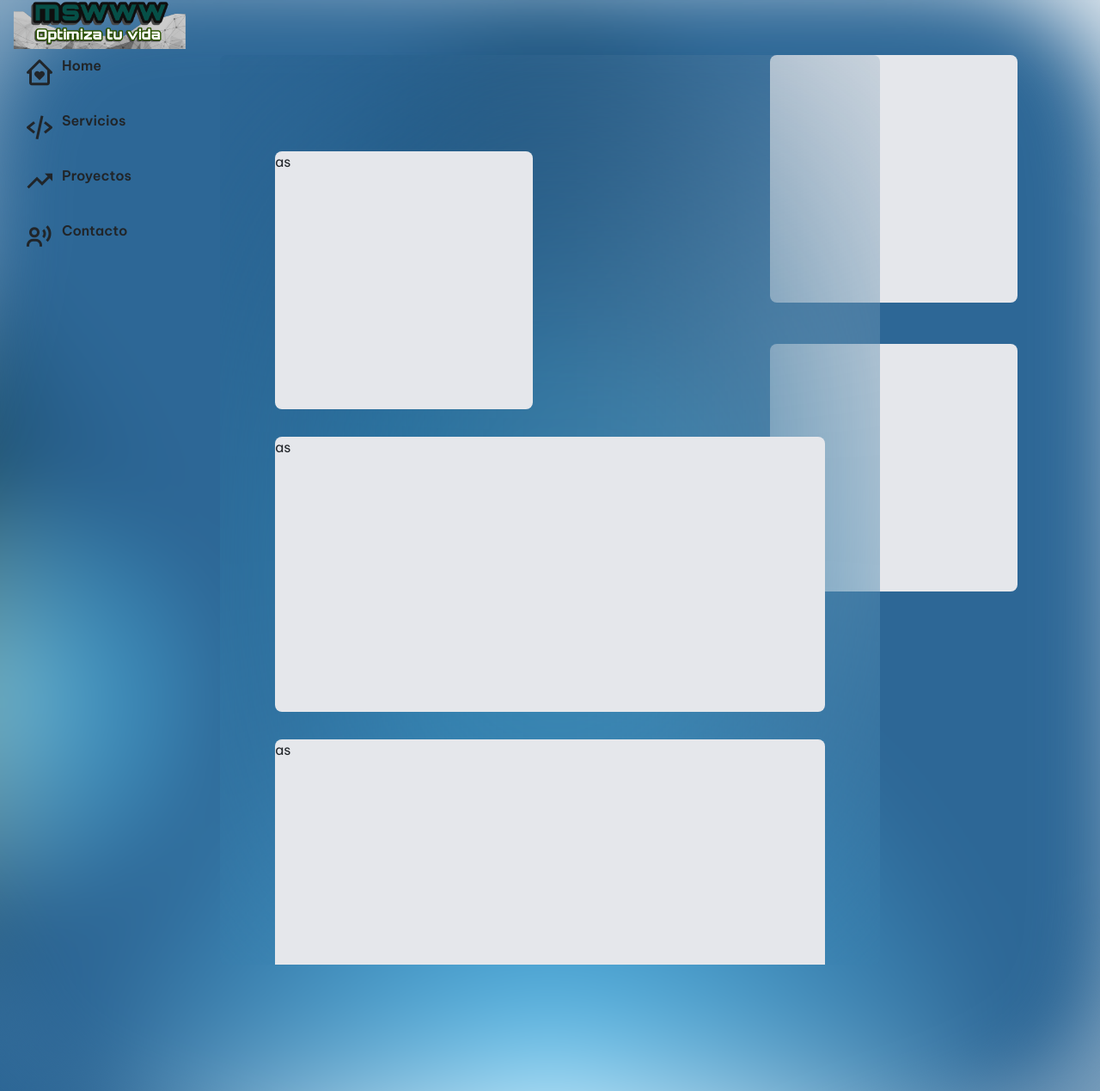
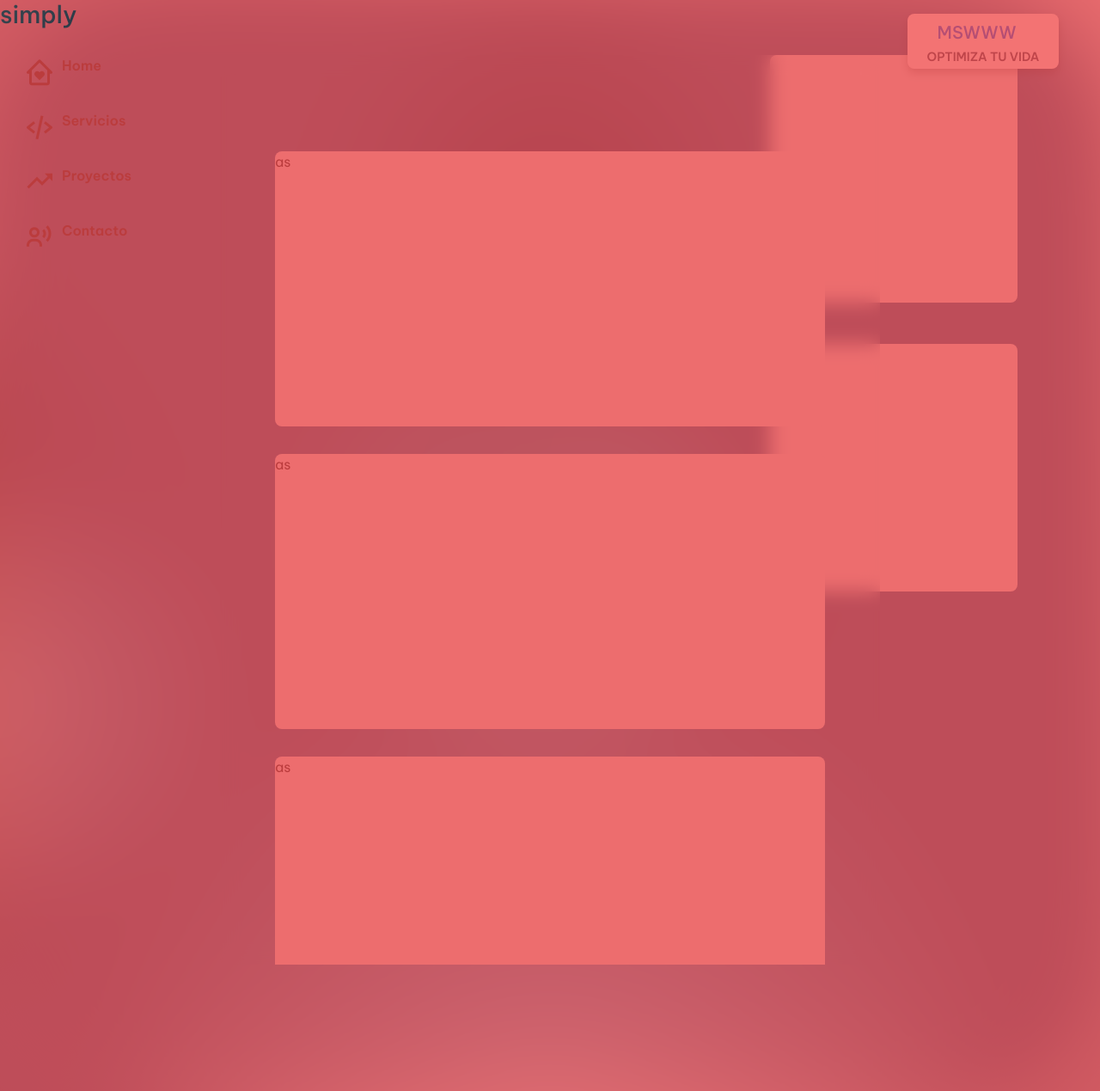
Before and after one commit to RodolfoRM123/mswww, a Django app: page / in a window 1280 px wide. Shown: the whole page at 86% size. Run offline with Django 5.2, Linux system fonts and the light colour scheme.

Commit message:
Animacion 2.0

```diff
--- a/home/templates/index.html
+++ b/home/templates/index.html
@@ -6,8 +6,12 @@
 
 
 {% block content %}
-<div class="fixed top-16 left-64 h-5/6 w-3/5 rounded-lg backdrop-opacity-10 backdrop-invert flex justify-center  "
-    style="backdrop-filter: blur(180.8px);" id="scroll_b">
+
+
+{% include "logo_index.html" %}
+
+<div class="fixed top-16 left-64 h-5/6 w-3/5 rounded-lg backdrop-opacity-10 backdrop-invert flex justify-center  no-scrollbar"
+    style="backdrop-filter: blur(10.8px);" id="scroll_b">
     <div class="grid grid-cols-1 gap-8 w-10/12">
         <div class="overflow-hidden rounded-lg w-full mt-28 h-80 bg-gray-200" id="miDiv">as</div>
         <div class="overflow-hidden rounded-lg w-full h-80 bg-gray-200">as</div>
@@ -15,36 +19,7 @@
     </div>
 </div>
 <script>
-    const contenedor = document.getElementById('scroll_b');
-    const miDiv = document.getElementById('miDiv');
 
-// Recuperar tamaño guardado del localStorage o usar tamaño original
-let tamañoOriginal = 300; // Tamaño original
-let tamañoActual = parseInt(localStorage.getItem('tamañoDiv')) || tamañoOriginal; // Tamaño actual
-
-// Establecer tamaño inicial
-miDiv.style.width = tamañoActual + 'px';
-miDiv.style.height = tamañoActual + 'px';
-
-contenedor.addEventListener('scroll', () => {
-  const scrollTop = contenedor.scrollTop;
-
-  if (scrollTop > 0) {
-    // Incrementar el tamaño cuando se baja
-    tamañoActual = tamañoOriginal + scrollTop;
-    miDiv.style.width = tamañoActual + 'px';
-    miDiv.style.height = tamañoActual + 'px';
-  } else {
-    // Regresar al tamaño original cuando se sube
-    tamañoActual = tamañoOriginal;
-    miDiv.style.width = tamañoOriginal + 'px';
-    miDiv.style.height = tamañoOriginal + 'px';
-  }
-
-  // Guardar el tamaño actual en localStorage
-  localStorage.setItem('tamañoDiv', tamañoActual);
-  console.log(`Tamaño del div: ${tamañoActual}px`);
-});
 </script>
 
 
--- a/static/css/leftside.css
+++ b/static/css/leftside.css
@@ -483,49 +483,6 @@
 }
 
 
-  .box {
-    /*animation: anime 3s cubic-bezier(0.16, 1, 0.3, 1) 1s infinite alternate;*/
-  }
-
-  @keyframes anime {
-    0% {
-      width: 60px;
-      height: 60px;
-      background: #f0f0f0;
-      box-shadow:  0 0 0 #cccccc,
-                   0 0 0 #ffffff,
-                    10px 10px 10px #cccccc inset,
-                    -10px -10px 10px #ffffff inset;
-    }
-    25% {
-      width: 60px;
-      height: 60px;
-      background: #f8f8f8;
-      box-shadow:  10px 10px 10px #cccccc,
-                   10px 10px 10px #ffffff,
-                   0 0 0 #cccccc inset,
-                   0 0 0 #ffffff inset;
-    }
-    50% {
-      width: 60px;
-      height: 240px;
-      background: #f8f8f8;
-      box-shadow:  10px 10px 10px #cccccc,
-                   10px 10px 10px #ffffff,
-                   0 0 0 #cccccc inset,
-                   0 0 0 #ffffff inset;
-    }
-    100% {
-      width: 480px;
-      height: 240px;
-      background: #fafafa;
-      box-shadow:  40px 40px 40px #cccccc,
-                   0 0 0 #ffffff,
-                   0 0 0 #cccccc inset,
-                   2px 2px 2px #ffffff inset;
-    }}
-
-
   /* Ocultar la barra de scroll */
   .no-scrollbar::-webkit-scrollbar {
     display: none; /* Para navegadores basados en WebKit como Chrome, Safari */
@@ -543,3 +500,57 @@
 #scroll_b{
     overflow-y: auto;
 }
+
+
+
+
+.logo-container ul li {
+  box-shadow: 0px 5px 10px rgba(0, 0, 0, 0.25);
+  align-items: center;
+  justify-content: center;
+}
+.logo-container ul li a{
+text-decoration:none !important;
+display: inline-block;
+}
+.logo-2 h2 {
+  margin-left: 12px;
+  line-height:1;
+}
+.logo-2 p {
+  color: #34495e;
+  font-weight: 600;
+  text-decoration:none !important;
+}
+
+
+
+#target {
+  display: flex;
+  width: 300px;
+  text-align: left;
+  animation: color 30s alternate infinite;
+  perspective: 200px;
+  transform: translateX(26px);
+}
+.word {
+  position: absolute;
+}
+@keyframes color {
+  0% {color: blue;}
+  50% {color: #ec006e;}
+  100% {color: blue;}
+}
+.letter {
+  transform: translateZ(200px);
+}
+@keyframes anim {
+  25% {
+    transform: translateZ(0px);
+    opacity: 1;
+  }
+  32% {
+    opacity: 0;
+    transform: translateZ(-280px) translateX(200px);
+  }
+}
--- /dev/null
+++ b/templates/logo_index.html
@@ -0,0 +1,3 @@
+<div class="absolute inset-0 z-10 bg-red-500 opacity-75">
+    <h3>simply</h3><h3 id="target"></h3>
+</div>
--- a/templates/navbar.html
+++ b/templates/navbar.html
@@ -1,6 +1,17 @@
 {% load static %}
 <div class="fixed top-0 left-0 w-screen bg-transparent h-16 z-10" style="backdrop-filter: blur(1.8px); ">
-    <div id="container" class="flex justify-self-start mx-3">
-        <img src="{% static 'img/logo2.png' %}" id="logo">
-      </div>
+  <div id="container" class="flex justify-end mx-3 ">
+    <div class="logo-container">
+      <ul class="mr-8 my-3">
+        <li class="w-44 h-16 bg-white  rounded-lg pt-6 flex items-center ">
+          <div class=" logo-2 ">
+            <a href="">
+              <h2 class="decoration-black font-medium text-xl ">MSWWW</h2>
+              <p class="text-sm">Optimiza Tu Vida</p>
+            </a>
+          </div>
+    </div>
+    </li>
+    </ul>
+  </div>
 </div>
```
